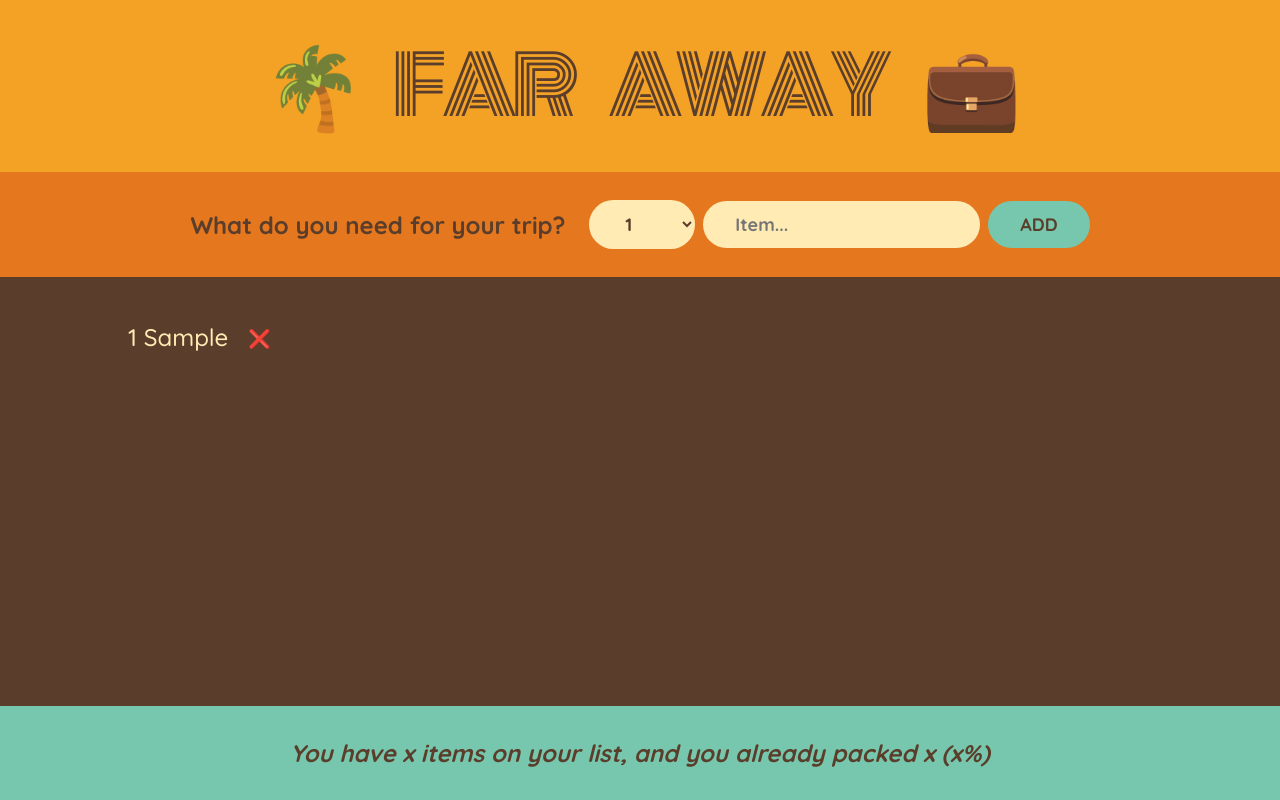
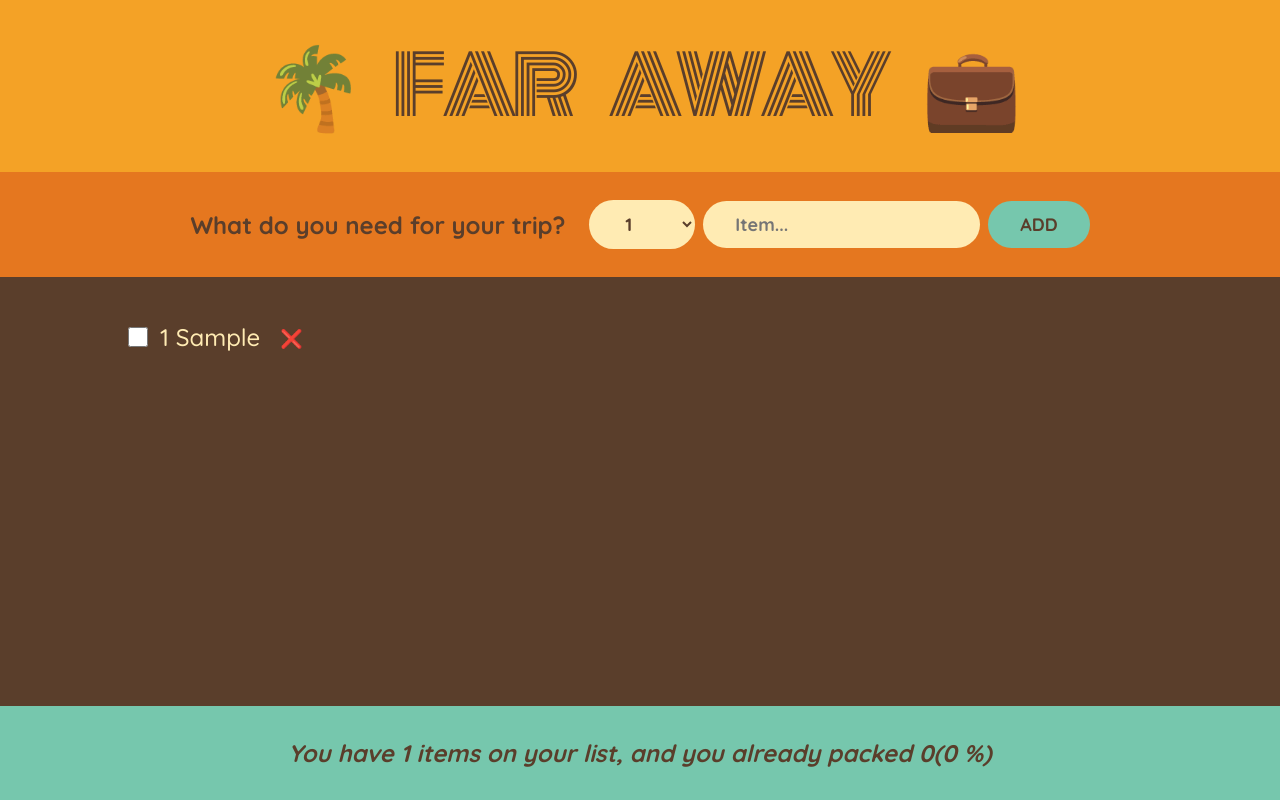
Before and after one commit to BRoberts-1/To-Do-List, a React (Create React App) app: page / in a window 1280 px wide. Both pictures are taken after typing "Sample" into the empty fields and a click on the button "ADD". Built offline with nearby package versions, Linux system fonts and the light colour scheme.

Commit message:
derived state feature

```diff
--- a/src/App.js
+++ b/src/App.js
@@ -11,12 +11,24 @@
     setItems((items) => items.filter((item) => item.id !== id));
   }
 
+  function handleToggleItem(id) {
+    setItems((items) =>
+      items.map((item) =>
+        item.id === id ? { ...item, packed: !item.packed } : item
+      )
+    );
+  }
+
   return (
     <div className="app">
       <Logo />
       <Form onAddItems={handleAddItems} />
-      <PackingList items={items} onDeleteItem={handleDeleteItem} />
-      <Stats />
+      <PackingList
+        items={items}
+        onDeleteItem={handleDeleteItem}
+        onToggleItem={handleToggleItem}
+      />
+      <Stats items={items} />
     </div>
   );
 }
@@ -72,21 +84,31 @@
   );
 }
 
-function PackingList({ items, onDeleteItem }) {
+function PackingList({ items, onDeleteItem, onToggleItem }) {
   return (
     <div className="list">
       <ul>
         {items.map((item) => (
-          <Item item={item} onDeleteItem={onDeleteItem} key={item.id} />
+          <Item
+            item={item}
+            onDeleteItem={onDeleteItem}
+            onToggleItem={onToggleItem}
+            key={item.id}
+          />
         ))}
       </ul>
     </div>
   );
 }
 
-function Item({ item, onDeleteItem }) {
+function Item({ item, onDeleteItem, onToggleItem }) {
   return (
     <li>
+      <input
+        type="checkbox"
+        value={item.packed}
+        onChange={() => onToggleItem(item.id)}
+      />
       <span style={item.packed ? { textDecoration: "line-through" } : {}}>
         {item.quantity} {item.description}
       </span>
@@ -95,10 +117,26 @@
   );
 }
 
-function Stats() {
+function Stats({ items }) {
+  if (!items.length)
+    return (
+      <p className="stats">
+        <em>Start adding items to your list! 🚀</em>
+      </p>
+    );
+
+  const numItems = items.length;
+  const numPacked = items.filter((item) => item.packed).length;
+  const percentage = Math.round((numPacked / numItems) * 100);
+
   return (
     <footer className="stats">
-      <em>You have x items on your list, and you already packed x (x%)</em>
+      <em>
+        {percentage === 100
+          ? "You got everything packed! Enjoy your trip 🛫"
+          : `You have ${numItems} items on your list, and you already packed${" "}
+        ${numPacked}(${percentage} %)`}
+      </em>
     </footer>
   );
 }
```
